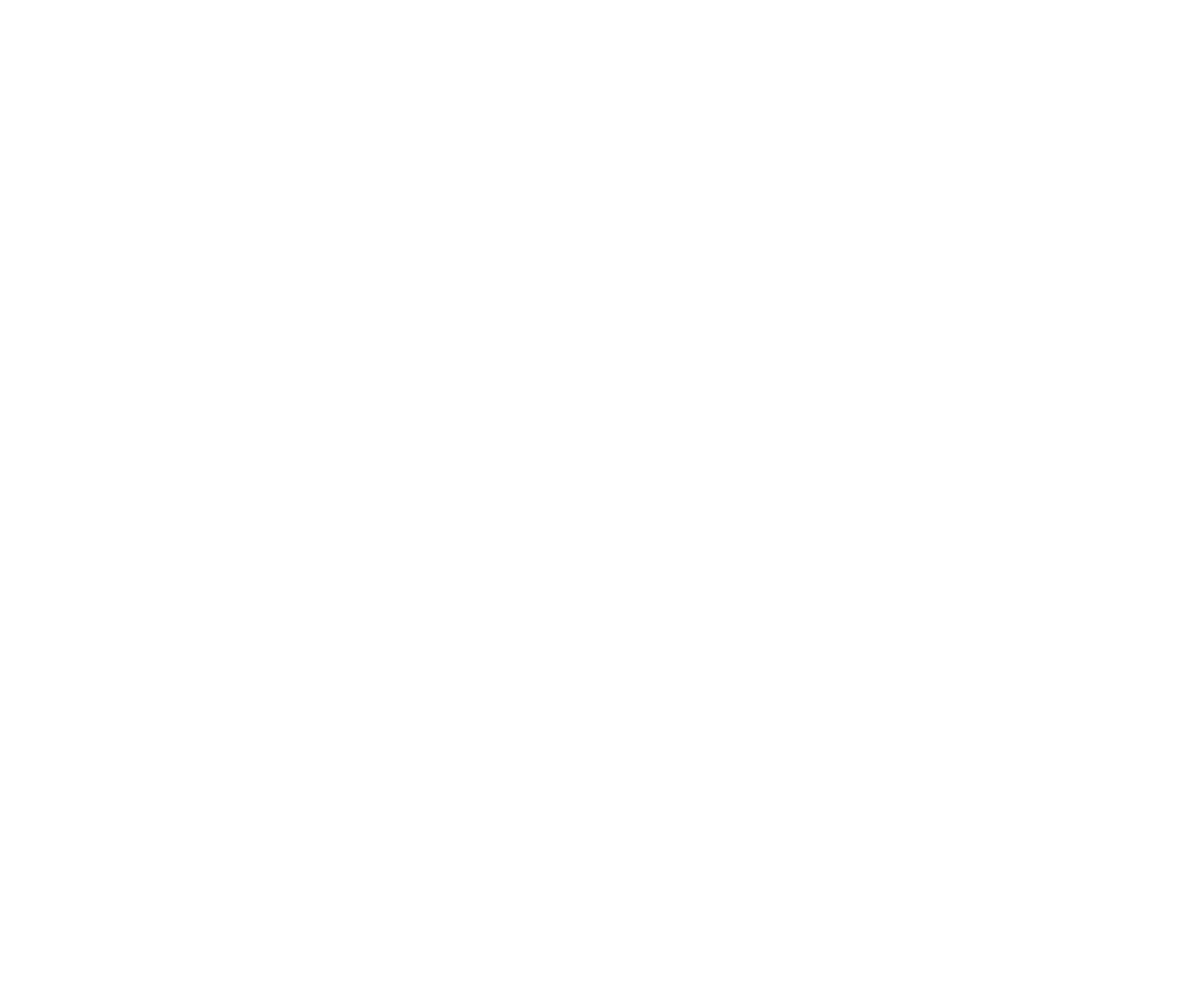
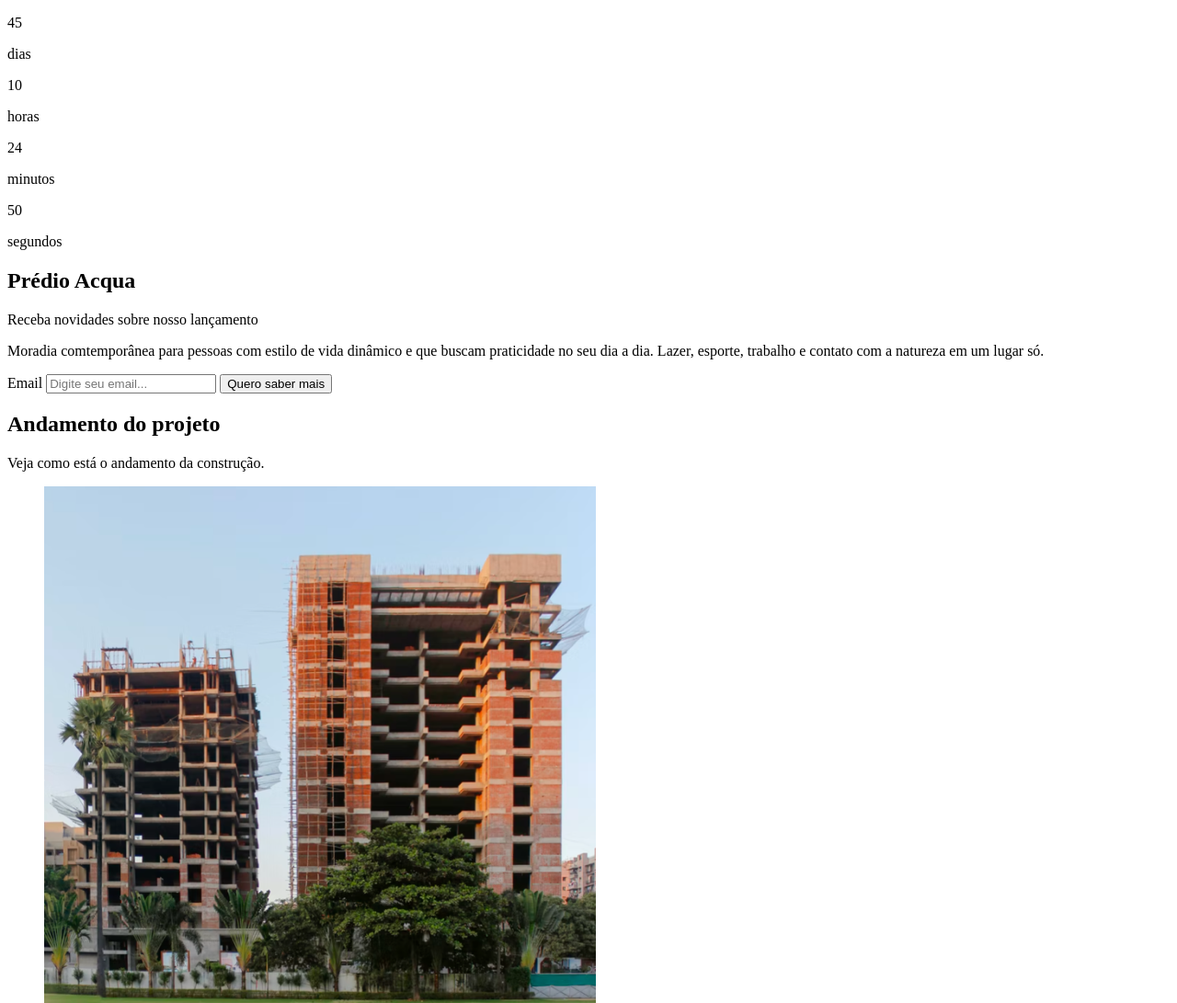
Before and after one commit to kaua-henrique-dos-reis-silva/projeto-acqua, a plain HTML site: page index.html in a window 1280 px wide. Shown: the top 1091 px of the page at 92% size. Before the commit the page ends 800 px from the top, so only its background shows below. Drawn offline with Linux system fonts and the light colour scheme.

Commit message:
Cria elementos de estrutura, contador e formulário de landing page

```diff
--- a/index.html
+++ b/index.html
@@ -7,11 +7,69 @@
     <meta name="description" content=" Acompanhe o andamento das suas obras. Aqui, você acompanha etapas, prazos e informações de forma simples e eficiente sobre o Projeto Acqua. ">
     <meta name="keywords" content=" Gestão de obras, acompanhamento de obras, projeto acqua, construção cívil. ">
     <meta name="author" content="Kauã Henrique">
+
     <title> Projeto Acqua </title>
+
+    <link rel="preconnect" href="https://fonts.googleapis.com">
+    <link rel="preconnect" href="https://fonts.gstatic.com" crossorigin>
+    <link href="https://fonts.googleapis.com/css2?family=Poppins:ital,wght@0,100;0,200;0,300;0,400;0,500;0,600;0,700;0,800;0,900;1,100;1,200;1,300;1,400;1,500;1,600;1,700;1,800;1,900&display=swap" rel="stylesheet">
+
+    <link rel="stylesheet" href="style.css">
 </head>
 
 <body>
+    <main>
+        <section>
+            <div class="contador">
+                <div>
+                    <p> 45 </p>
+                    <p> dias </p>
+                </div>
 
+                <div>
+                    <p> 10 </p>
+                    <p> horas </p>
+                </div>
+
+                <div>
+                    <p> 24 </p>
+                    <p> minutos </p>
+                </div>
+
+                <div>
+                    <p> 50 </p>
+                    <p> segundos </p>
+                </div>
+            </div>
+        </section>
+
+        <section>
+            <h2> Prédio Acqua </h2>
+            <p> Receba novidades sobre nosso lançamento </p>
+            <p> Moradia comtemporânea para pessoas com estilo de vida dinâmico e que buscam praticidade no seu dia a dia. Lazer, esporte, trabalho e contato com a natureza em um lugar só. </p>
+
+            <form>
+                <label for="email"> Email </label>
+                <input type="email" name="email" placeholder="Digite seu email..." autocomplete="email">
+
+                <button type="submit"> Quero saber mais </button>
+            </form>
+        </section>
+
+        <section>
+            <h2> Andamento do projeto </h2>
+            <p> Veja como está o andamento da construção. </p>
+
+            <ul>
+                <li> <img src="images/predio1.png" alt="Projeto 1"></li>
+                <li> <img src="images/predio2.png" alt="Projeto 2"></li>
+                <li> <img src="images/predio3.png" alt="Projeto 3"></li>
+                <li> <img src="images/predio4.png" alt="Projeto 4"></li>
+                <li> <img src="images/predio5.png" alt="Projeto 5"></li>
+                <li> <img src="images/predio6.png" alt="Projeto 6"></li>
+            </ul>
+        </section>
+    </main>
 </body>
 
 </html>
```
Also changed, not shown: images/predio1.png (added), images/predio2.png (added), images/predio3.png (added), images/predio4.png (added), images/predio5.png (added), images/predio6.png (added), style.css (added).
